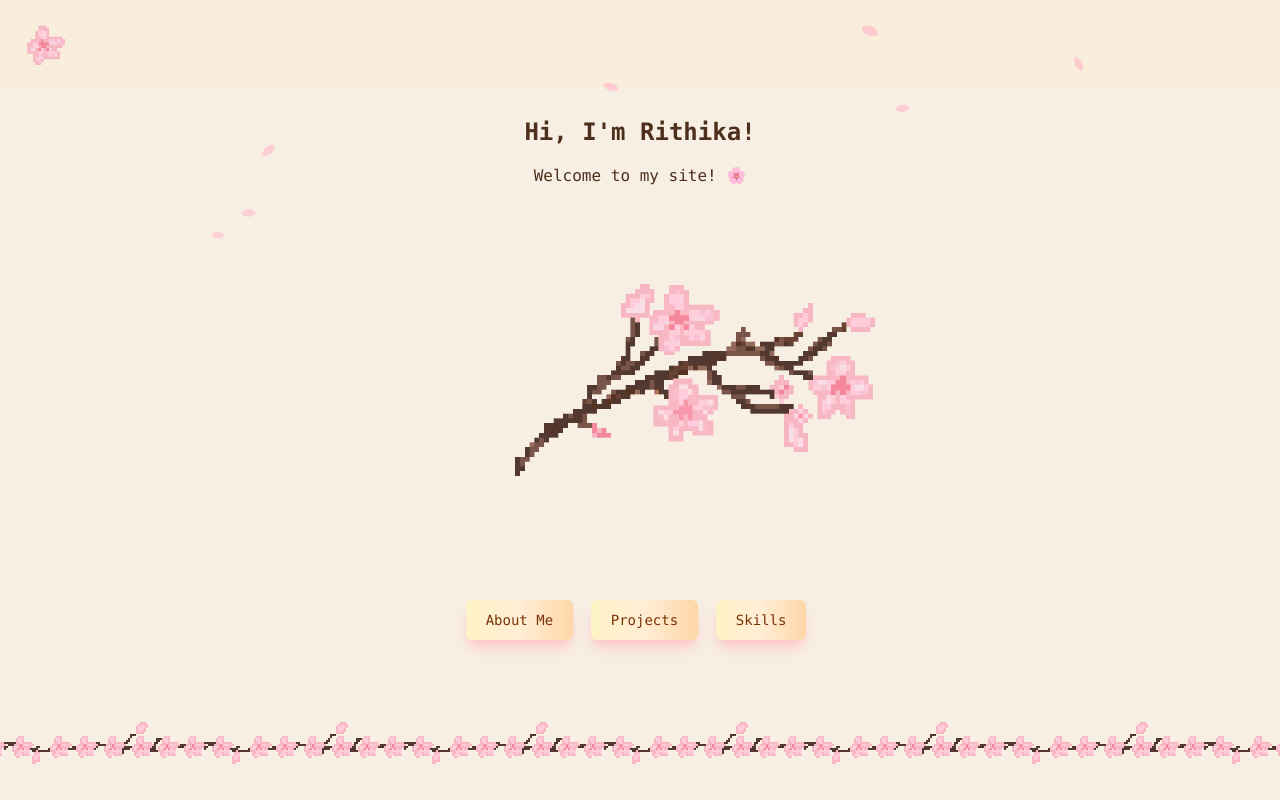
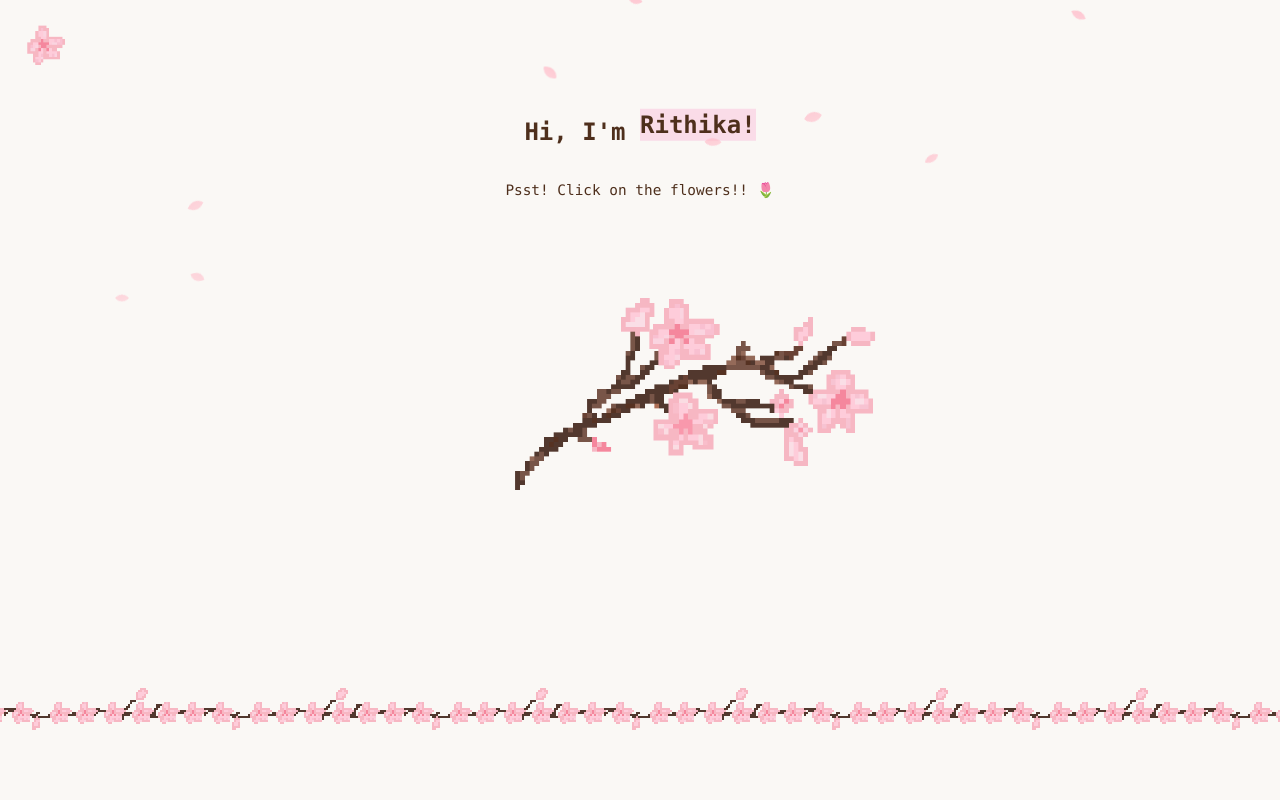
Before and after one commit to rithikayy/my-website, a SvelteKit app: page / in a window 1280 px wide. Shown: the top 800 px of the page. Built offline with nearby package versions, Linux system fonts and the light colour scheme; a web font is replaced by a local one.

Commit message:
cherry blossom buttons, bg change, text effects!

```diff
--- a/package.json
+++ b/package.json
@@ -17,8 +17,10 @@
 		"@sveltejs/enhanced-img": "^0.6.1",
 		"@sveltejs/kit": "^2.22.2",
 		"@sveltejs/vite-plugin-svelte": "^5.0.0",
+		"autoprefixer": "^10.4.21",
 		"flowbite": "^3.1.2",
 		"gh-pages": "^6.3.0",
+		"postcss": "^8.5.6",
 		"svelte": "^5.0.0",
 		"svelte-preprocess": "^6.0.3",
 		"tailwindcss": "^4.1.11",
--- a/src/routes/+layout.svelte
+++ b/src/routes/+layout.svelte
@@ -1,14 +1,18 @@
 <script>
   import "../app.css";
+  import 'flowbite';
 </script>
 
-<header class="bg-[#f9eddb] text-left p-1">
+<header class="bg-[#faf8f5] text-left p-1">
   <img src="/imgs/cherry-logo.png" alt="cherry logo" class="h-20" />
 </header>
 
 
-<main class="text-center font-mono bg-[#f7efe4] text-[#4e2f1c] min-h-screen pt-3">
-  <h1 class="text-2xl font-bold my-4">Hi, I'm Rithika!</h1>
-  <p class="my-4" style="font-size: 1rem;">Welcome to my site! 🌸</p>
+<main class="text-center font-mono bg-[#faf8f5] text-[#4e2f1c] min-h-screen pt-3">
+  <div class="flex justify-center items-center">
+    <h1 class="text-2xl font-bold my-4">Hi, I'm&nbsp;</h1>
+    <h1 class="text-2xl font-bold my-4 animate-bounce bg-[#fadce8]">Rithika!</h1>
+  </div>
+  <p class="my-4" style="font-size: 0.9rem;">Psst! Click on the flowers!! 🌷</p>
   <slot />
 </main>
--- a/src/routes/+page.svelte
+++ b/src/routes/+page.svelte
@@ -20,37 +20,42 @@
 </script>
 
 <div class="relative text-center p-1">
-  <img
-    src="/imgs/branch.png"
-    alt="cherry blossom branch"
-    class="w-120 -mt-23 h-auto ml-111"
+  <img src="/imgs/branch.png" alt="cherry blossom branch" class="w-120 -mt-23 h-auto ml-111"
   />
-  <img
-    src="/imgs/flower1.png"
-    alt="flower detail"
-    class="absolute cursor-pointer top-[25px] left-[590px] w-[180px] h-auto transition-transform duration-900 ease-in-out hover:scale-115 active:rotate-[360deg]"
-    />
 
-    <img
-    src="/imgs/flower2.png"
-    alt="flower detail"
-    class="absolute cursor-pointer top-[128px] left-[610px] w-[150px] h-auto transition-transform duration-900 ease-in-out hover:scale-115 active:rotate-[360deg]"
-    />
 
-    <img
-    src="/imgs/flower3.png"
-    alt="flower detail"
-    class="absolute cursor-pointer top-[110px] left-[762px] w-[150px] h-auto transition-transform duration-900 ease-in-out hover:scale-115 active:rotate-[360deg]"
-    />
+  <button on:click={aboutMe} data-tooltip-target="aboutme-hover" data-tooltip-placement="bottom" class="absolute cursor-pointer top-[25px] left-[590px] w-[180px] h-auto transition-transform duration-900 ease-in-out hover:scale-115 active:rotate-[360deg] p-0 bg-transparent border-none" >
+    <img src="/imgs/flower1.png" alt="flower detail" class="w-full h-auto" />
+  </button>
+
+  <div id="aboutme-hover" role="tooltip" class="absolute z-10 invisible inline-block px-3 py-2 text-sm font-medium text-white transition-opacity duration-300 bg-gray-900 rounded-lg shadow-xs opacity-0 tooltip dark:bg-gray-700" >
+    About me!
+    <div class="tooltip-arrow" data-popper-arrow></div>
+  </div>
+
+    <button on:click={projects} data-tooltip-target="projects-hover" data-tooltip-placement="bottom" class="absolute cursor-pointer top-[128px] left-[610px] w-[150px] h-auto transition-transform duration-1500 ease-in-out hover:scale-115 active:rotate-[360deg] p-0 bg-transparent border-none" >
+      <img src="/imgs/flower2.png" alt="flower detail" class="w-full h-auto" />
+    </button>
+
+    <div id="projects-hover" role="tooltip" class="absolute z-10 invisible inline-block px-3 py-2 text-sm font-medium text-white transition-opacity duration-300 bg-gray-900 rounded-lg shadow-xs opacity-0 tooltip dark:bg-gray-300" >
+      My Projects
+      <div class="tooltip-arrow" data-popper-arrow></div>
+    </div>
+
+
+    <button on:click={skills} data-tooltip-target="skills-hover" data-tooltip-placement="bottom" class="absolute cursor-pointer top-[110px] left-[762px] w-[150px] h-auto transition-transform duration-900 ease-in-out hover:scale-115 active:rotate-[360deg] p-0 bg-transparent border-none" >
+      <img src="/imgs/flower3.png" alt="flower detail" class="w-full h-auto" />
+    </button>
+
+    <div id="skills-hover" role="tooltip" class="absolute z-10 invisible inline-block px-3 py-2 text-sm font-medium text-white transition-opacity duration-300 bg-gray-900 rounded-lg shadow-xs opacity-0 tooltip dark:bg-gray-300" >
+      Skills
+      <div class="tooltip-arrow" data-popper-arrow></div>
+    </div>
 </div>
-
-<button on:click={aboutMe} class="cursor-pointer inline-flex h-10 items-center justify-center rounded-md text-amber-900 bg-gradient-to-r from-amber-100 via-orange-100 to-orange-200 hover:bg-gradient-to-br focus:ring-0 focus:outline-none focus:ring-rose-200 dark:focus:ring-red-200/50 shadow-lg shadow-rose-300/50 dark:shadow-lg dark:shadow-red-200/80 font-medium rounded-lg text-sm px-5 py-2.5 text-center me-2 mb-2 transition active:scale-110">About Me</button>
-<button on:click={projects} class="cursor-pointer inline-flex h-10 items-center justify-center rounded-md text-amber-900 bg-gradient-to-r from-amber-100 via-orange-100 to-orange-200 hover:bg-gradient-to-br focus:ring-0 focus:outline-none focus:ring-rose-200 dark:focus:ring-red-200/50 shadow-lg shadow-rose-300/50 dark:shadow-lg dark:shadow-red-200/80 font-medium rounded-lg text-sm px-5 py-2.5 text-center me-2 mb-2 transition active:scale-110">Projects</button>
-<button on:click={skills} class="cursor-pointer inline-flex h-10 items-center justify-center rounded-md text-amber-900 bg-gradient-to-r from-amber-100 via-orange-100 to-orange-200 hover:bg-gradient-to-br focus:ring-0 focus:outline-none focus:ring-rose-200 dark:focus:ring-red-200/50 shadow-lg shadow-rose-300/50 dark:shadow-lg dark:shadow-red-200/80 font-medium rounded-lg text-sm px-5 py-2.5 text-center me-2 mb-2 transition active:scale-110">Skills</button>
 
 <div id="aboutme">
   <BorderBar/>
-  <div class="h-[600px] flex flex-row items-center justify-center bg-[#f7efe4] px-10 gap-10">
+  <div class="h-[600px] flex flex-row items-center justify-center bg-[#faf8f5] px-10 gap-10">
     <div class="relative flex-shrink-0">
       <!-- svelte-ignore a11y_img_redundant_alt -->
       <img src="/imgs/mypic1.JPG" alt="a photo of me!" class="rounded-lg max-w-lg h-80 object-cover dark:focus:ring-rose-400/50 shadow-lg shadow-rose-400/50 dark:shadow-lg dark:shadow-rose-400/8" />
@@ -77,7 +82,7 @@
   <BorderBar/>
 </div>
 
-<div id="projects" class="h-100vh flex flex-col bg-[#f7efe4] px-10 py-10 gap-10">
+<div id="projects" class="h-100vh flex flex-col bg-[#faf8f5] px-10 py-10 gap-10">
   <h1 class="text-3xl font-bold text-center">Featured Projects</h1>
 
   <div class="flex flex-row justify-center gap-10 pt-3">
@@ -125,7 +130,7 @@
 <BorderBar/>
 
 
-<div id="skills" class="flex flex-col bg-[#f7efe4] px-10 py-10 gap-10">
+<div id="skills" class="flex flex-col bg-[#faf8f5] px-10 py-10 gap-10">
   <h1 class="text-3xl font-bold text-center">Skills</h1>
   <div class="mt-4 text-justify border-2 border-none rounded-xl p-6 transition-transform duration-700 hover:scale-102 focus:outline-none focus:ring-orange-300 dark:focus:ring-orange-300/50 shadow-lg shadow-rose-300/50" style="font-size: 0.925rem;">
     <h2 class="font-semibold text-lg">Languages</h2>
```
Also changed, not shown: src/app.css (line endings or trailing spaces), 2 other files (tests, documents, lock files or other folders).
